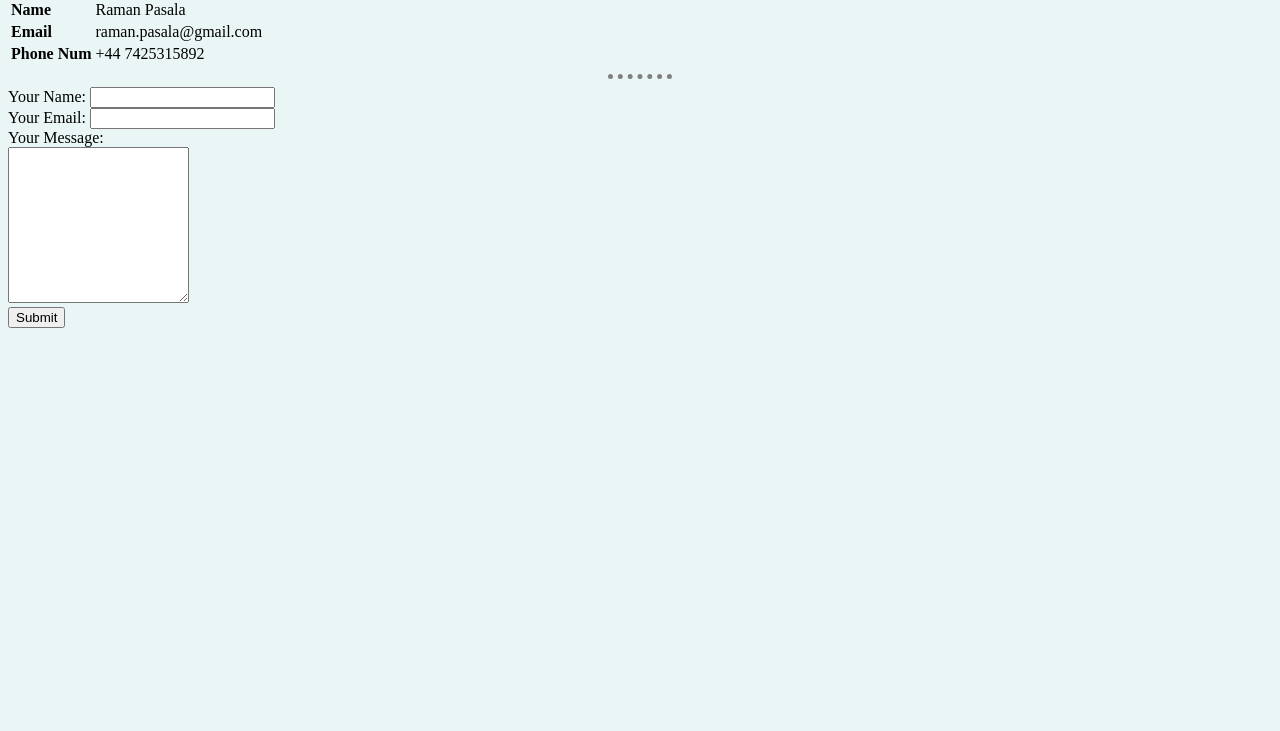
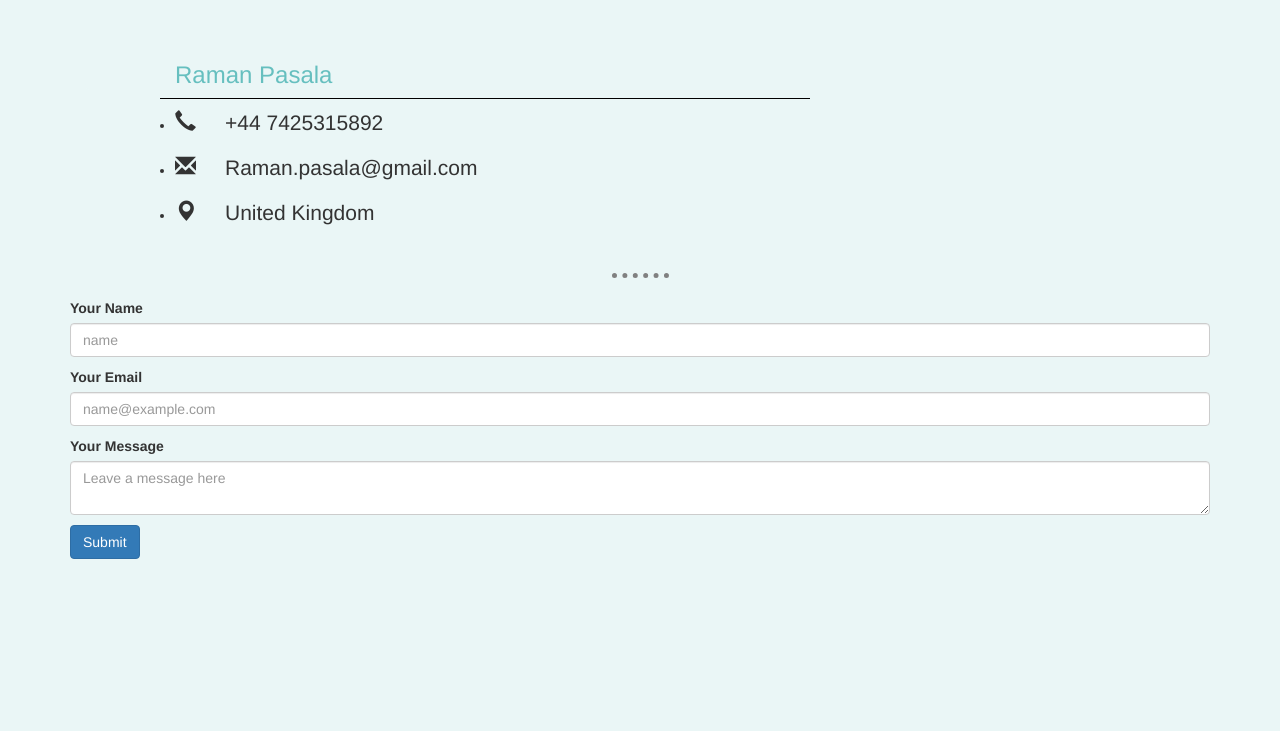
Before and after one commit to raman805551/CV, a plain HTML site: page contactMe.html in a window 1280 px wide. Shown: the part 69-800 px from the top of the page. Drawn offline with nearby package versions, Linux system fonts and the light colour scheme.

Commit message:
Update contactMe.html

```diff
--- a/contactMe.html
+++ b/contactMe.html
@@ -1,38 +1,63 @@
 <!DOCTYPE html>
 <html lang="en">
+
 <head>
     <meta charset="UTF-8">
     <meta name="viewport" content="width=device-width, initial-scale=1.0">
     <title>Contact Details</title>
+    <link rel="icon" href="images/favicon.ico">
+    <!-- Latest compiled and minified CSS -->
+    <link rel="stylesheet" href="https://maxcdn.bootstrapcdn.com/bootstrap/3.4.1/css/bootstrap.min.css">
+
+    <!-- jQuery library -->
+    <script src="https://ajax.googleapis.com/ajax/libs/jquery/3.5.1/jquery.min.js"></script>
+
+    <!-- Latest compiled JavaScript -->
+    <script src="https://maxcdn.bootstrapcdn.com/bootstrap/3.4.1/js/bootstrap.min.js"></script>
     <link rel="stylesheet" href="css/style.css">
 </head>
+
 <body>
-    <h2>My Contact Details</h2>
- <table>
-     <tbody>
-         <tr>
-             <td><strong>Name</strong></td>
-             <td>Raman Pasala</td>
-         </tr>
-         <tr>
-            <td><strong>Email</strong></td>
-            <td>raman.pasala@gmail.com</td>
-        </tr>
-        <tr>
-            <td><strong>Phone Num</strong></td>
-            <td>+44 7425315892</td>
-        </tr>
-     </tbody>
- </table>
- <hr>
- <form action="mailto:raman.pasala@gmail.com" method="post" enctype="text/plain">
-    <lable>Your Name:</lable>
-    <input type = "text" name= "your name"><br>
-    <lable>Your Email:</lable>
-    <input type = "email" name="your emaill"><br>
-    <lable>Your Message:</lable><br>
-    <textarea name = "your message" rows="10" cols="20"></textarea><br>
-    <input type = "submit">
-</form>
+    <div class="container">
+        <h2>My Contact Details</h2>
+        <div class="container">
+            <div class="jumbotron">
+                <div class="col-md-8 col-xs-12 col-sm-6 col-lg-8">
+                    <div class="container" style="border-bottom:1px solid black">
+                        <h3>Raman Pasala</h3>
+                    </div>
+                    <ul class="container details">
+                        <li>
+                            <p><span class="glyphicon glyphicon-earphone one space" style="width:50px;"></span>+44 7425315892</p>
+                        </li>
+                        <li>
+                            <p><span class="glyphicon glyphicon-envelope one" style="width:50px;"></span>Raman.pasala@gmail.com</p>
+                        </li>
+                        <li>
+                            <p><span class="glyphicon glyphicon-map-marker one" style="width:50px;"></span>United Kingdom</p>
+                        </li>
+                    </ul>
+                </div>
+            </div>
+        </div>
+        <hr>
+        <form action="mailto:raman.pasala@gmail.com" method="post" enctype="text/plain">
+
+            <div class="space" class="form-floating mb-3">
+                <label for="floatingInput">Your Name</label>
+                <input class="form-control" id="floatingInput" placeholder="name">
+            </div>
+            <div class="space" class="form-floating">
+                <label for="floatingPassword">Your Email</label>
+                <input type="email" class="form-control" id="floatingPassword" placeholder="name@example.com">
+            </div>
+            <div class="space" class="form-floating">
+                <label for="floatingTextarea">Your Message</label>
+                <textarea class="form-control" placeholder="Leave a message here" id="floatingTextarea"></textarea>
+                <input class="btn btn-primary space" type="submit">
+            </div>
+        </form>
+    </div>
 </body>
+
 </html>
```
